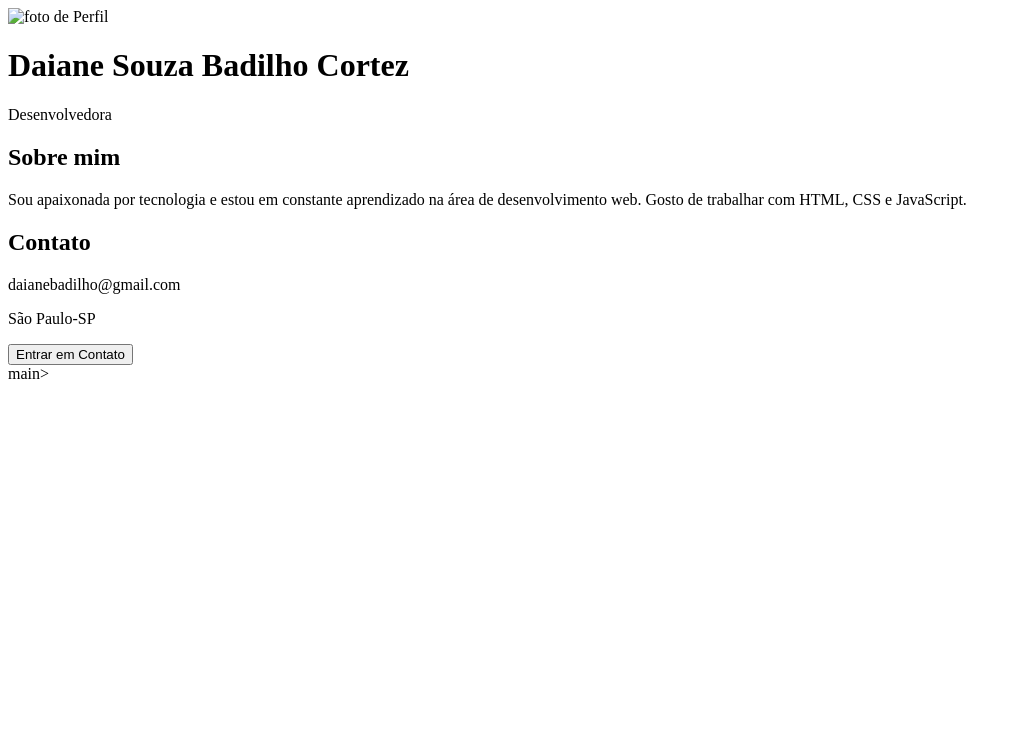
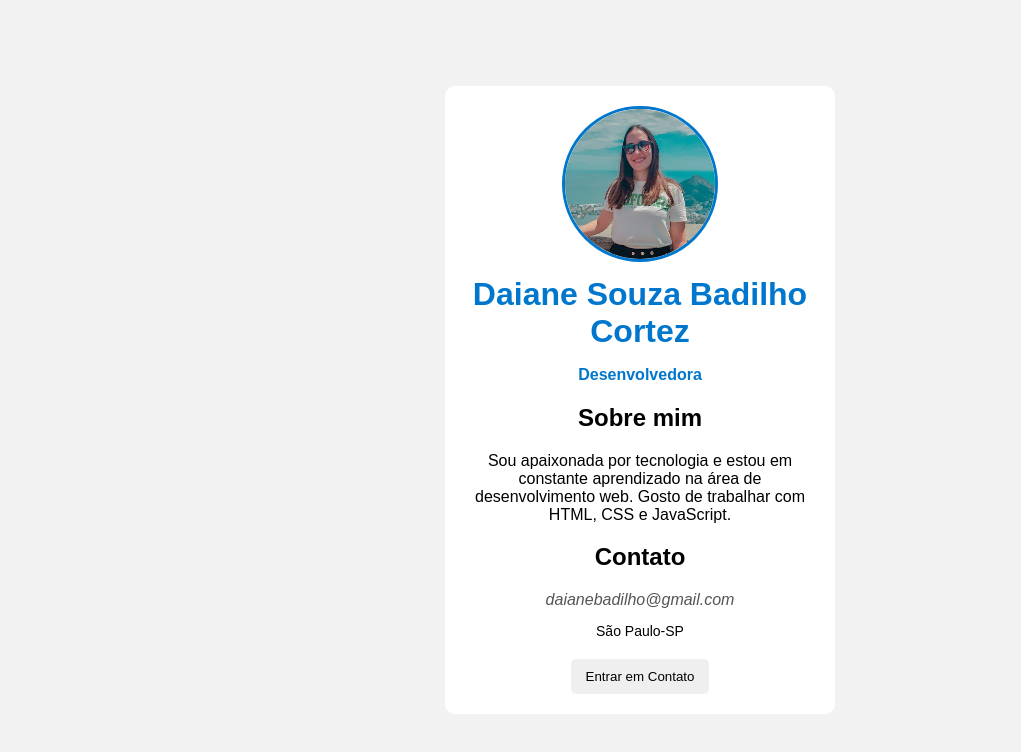
Before and after one commit to daianebadilho/css, a plain HTML site: page index.html in a window 1280 px wide. Shown: the whole page, without its empty margins (0-1021 px from the left). Drawn offline with Linux system fonts and the light colour scheme.

Commit message:
correção

```diff
--- a/index.html
+++ b/index.html
@@ -4,14 +4,14 @@
     <meta charset="UTF-8">
     <meta name="viewport" content="width=device-width, initial-scale=1.0">
     <title>Cartão de apresentação</title>
-    <link rel=""stylesheet" href="estilo.css"
+    <link rel="stylesheet" href="estilo.css"
 </head>
 <body>
 <main id="conteudo-principal">
     <div class="cartao" id="cartao-principal">
 
         <header>
-            <img id="foto-perfil" src="imagem.png" alt="foto de Perfil">
+            <img id="foto-perfil" src="fotoperfil.jpg" alt="foto de Perfil">
             <h1 id="nome">Daiane Souza Badilho Cortez</h1>
             <p class="cargo">Desenvolvedora</p>
         </header>
@@ -32,7 +32,7 @@
         <button id="botao-contato">Entrar em Contato</button>
     </footer>
 </div>
-</main>main>
+</main>
 
 </body>
 </html>
```
Also changed, not shown: fotoperfil.jpg (added).
